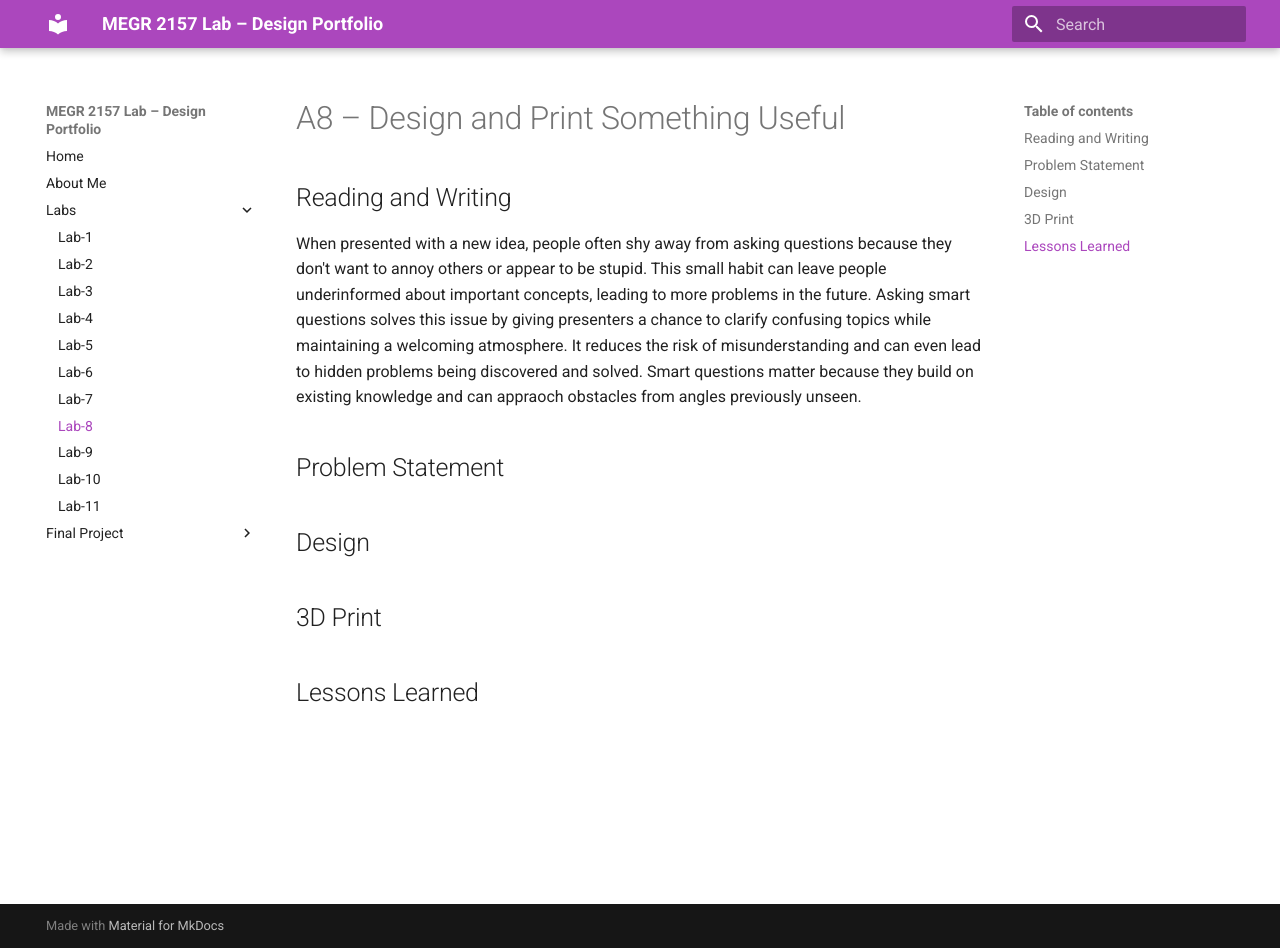
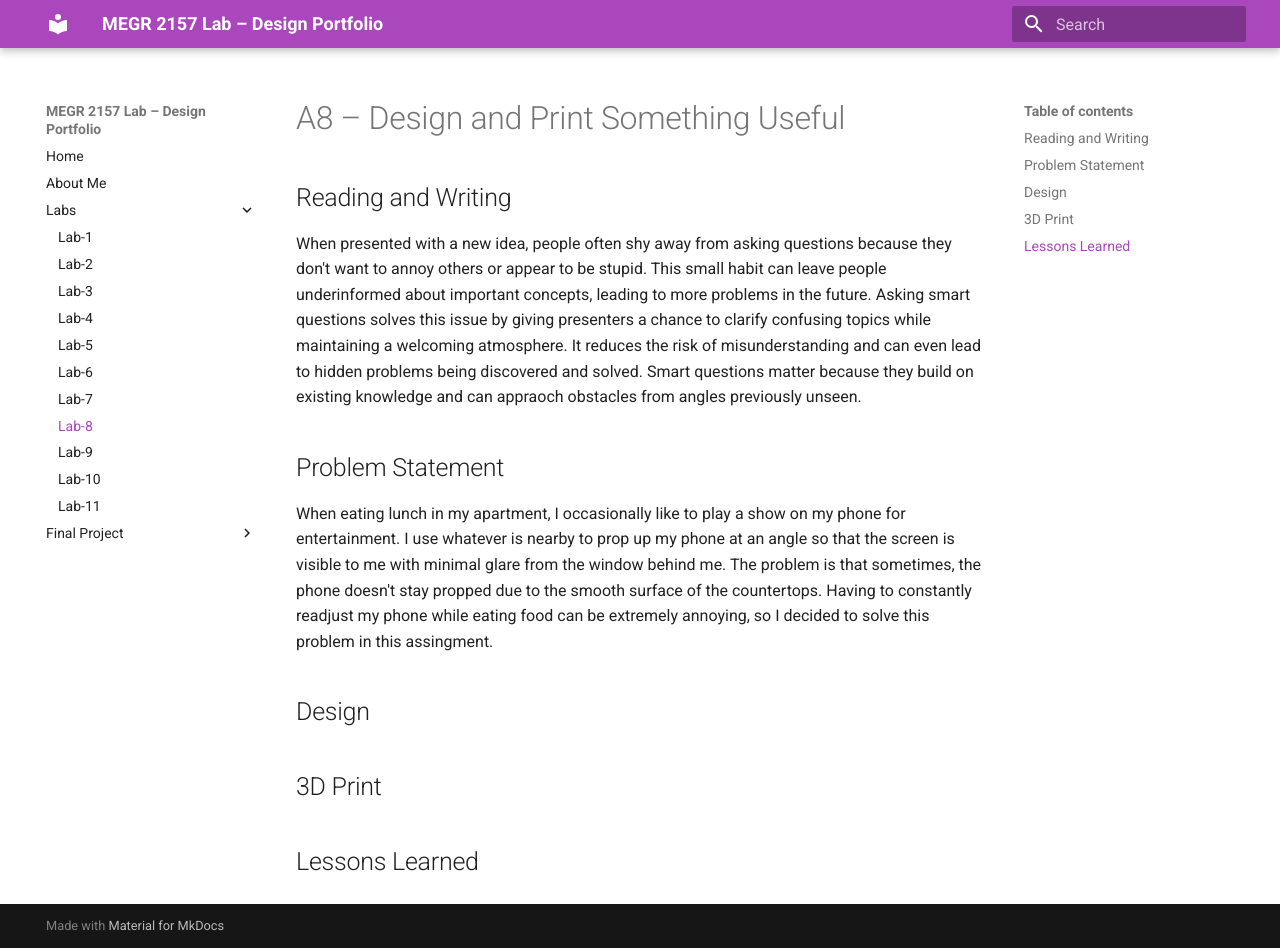
Before and after one commit to eshanthaker05/eshan-thaker-lab-portfolio, an MkDocs documentation site: the page built from docs/Labs/L08/index.md, in a window 1280 px wide and 948 px high. Built offline with MkDocs 1.6.1 and Material for MkDocs 9.7.7, drawn with Linux system fonts in a browser that asks for light colours.

Commit message:
Update index.md

```diff
--- a/docs/Labs/L08/index.md
+++ b/docs/Labs/L08/index.md
@@ -6,8 +6,10 @@ When presented with a new idea, people often shy away from asking questions beca
 
 ## Problem Statement
 
+When eating lunch in my apartment, I occasionally like to play a show on my phone for entertainment. I use whatever is nearby to prop up my phone at an angle so that the screen is visible to me with minimal glare from the window behind me. The problem is that sometimes, the phone doesn't stay propped due to the smooth surface of the countertops. Having to constantly readjust my phone while eating food can be extremely annoying, so I decided to solve this problem in this assingment.
 
 ## Design
+
 
 
 ## 3D Print
```
